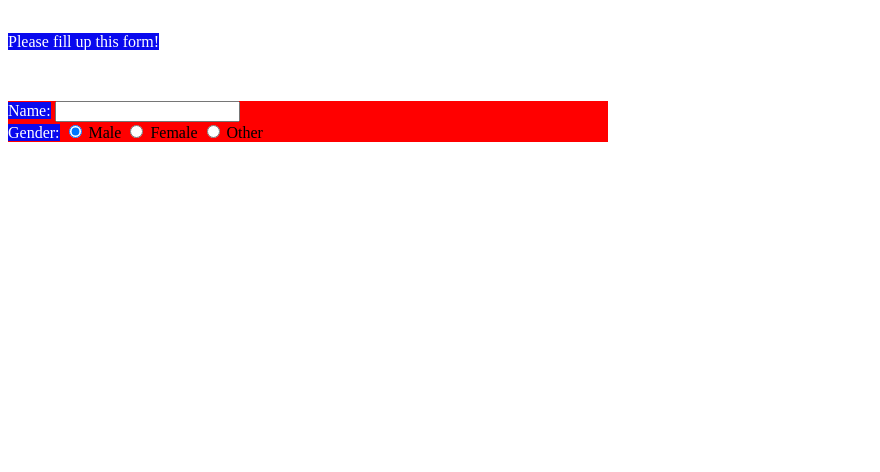
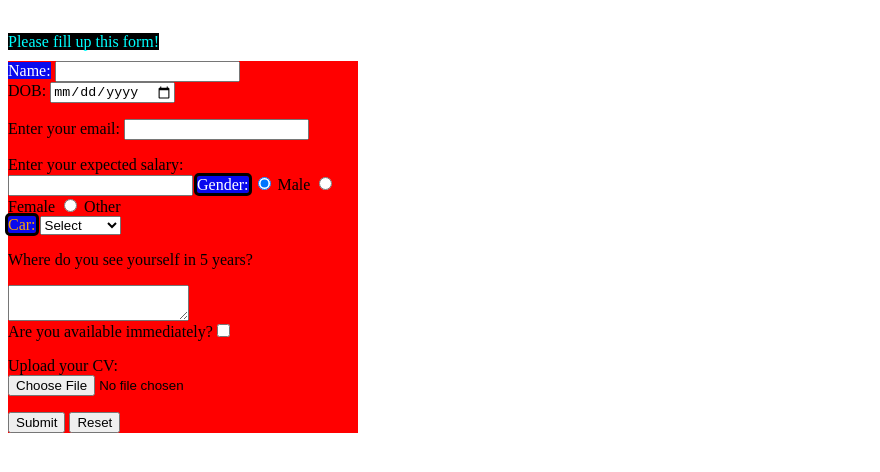
Before and after one commit to bubai2000/project-learning-webd, a plain HTML site: page form.html in a window 1280 px wide. Shown: the part 52-524 px from the top of the page, without its empty margins (0-880 px from the left). Drawn offline with Linux system fonts and the light colour scheme.

Commit message:
Update Form

```diff
--- a/form.css
+++ b/form.css
@@ -21,11 +21,22 @@ label {
 
 .redBG {
     background-color: red;
-    width: 600px;
-    margin-top: 50px;
+    width: 350px;
+    margin-top: 10px;
 }
 
 .blackB {
-    outline: 1px black solid;
-    border-radius: 1px;
+    margin: auto;
+    outline: 3px black solid;
+    border-radius: 2px;
+    margin-top: 40px;
 }
+
+.orangeT {
+    color: orange;
+}
+
+#upper {
+    color: aqua;
+    background-color: black;
+}
--- a/form.html
+++ b/form.html
@@ -1,22 +1,51 @@
-<!--See the respective css file for styling details-->
+<!--See the respective css and js file for styling details-->
 <html>
     <head>
         <title>Sample Form</title>
         <link rel="stylesheet" href="form.css">
     </head>
     <body>
-        <h1 center>This is a sample form!</h1>
-        <label name="form">Please fill up this form!</label>
-        <form name="form" class="redBG">
+        <h1>This is a sample form!</h1>
+        <text id="upper">Please fill up this form!</text>
+        <form name="form" class="redBG" action="view.html">
+            <label name="name">Name:</label>
+            <input type="text" name="name" id="name">
+
             <div>
-                <label name="name">Name:</label>
-                <input type="text" name="name" id="name">
+                DOB: <input type="date" name="dob" id="dob">
             </div>
+
+            <p>Enter your email: <input type="email" id="email"></p>
+
+            Enter your expected salary: <input type="number" name="salary" id="salary">
+
+            <label name="gender" class="blackB">Gender:</label> <input type="radio" name="gender" id="gender" value="male" checked> Male
+            <input type="radio" name="gender" id="gender" value="female"> Female
+            <input type="radio" name="gender" id="gender" value="other"> Other
+
             <div>
-                <label name="gender">Gender:</label> <input type="radio" name="gender" id="gender" value="male" checked> Male
-                <input type="radio" name="gender" id="gender" value="female"> Female
-                <input type="radio" name="gender" id="gender" value="other"> Other
+                <label name="Car", class="blackB orangeT">Car:</label>
+                <select name="Car" id="cars">
+                    <option value="Not selected">Select</option>
+                    <option value="volvo">Volvo</option>
+                    <option value="saab">Saab</option>
+                    <option value="mercedes">Mercedes</option>
+                    <option value="audi">Audi</option>
+                  </select>
             </div>
+
+            <p>Where do you see yourself in 5 years?</p>
+            <textarea></textarea>
+            <br>
+
+            Are you available immediately?<input type="checkbox">
+
+            <p>Upload your CV: <input type="file"></p>
+
+            <p><input type="submit"> <input type="reset"></p>
+
         </form>
+
     </body>
+
 </html>
```
